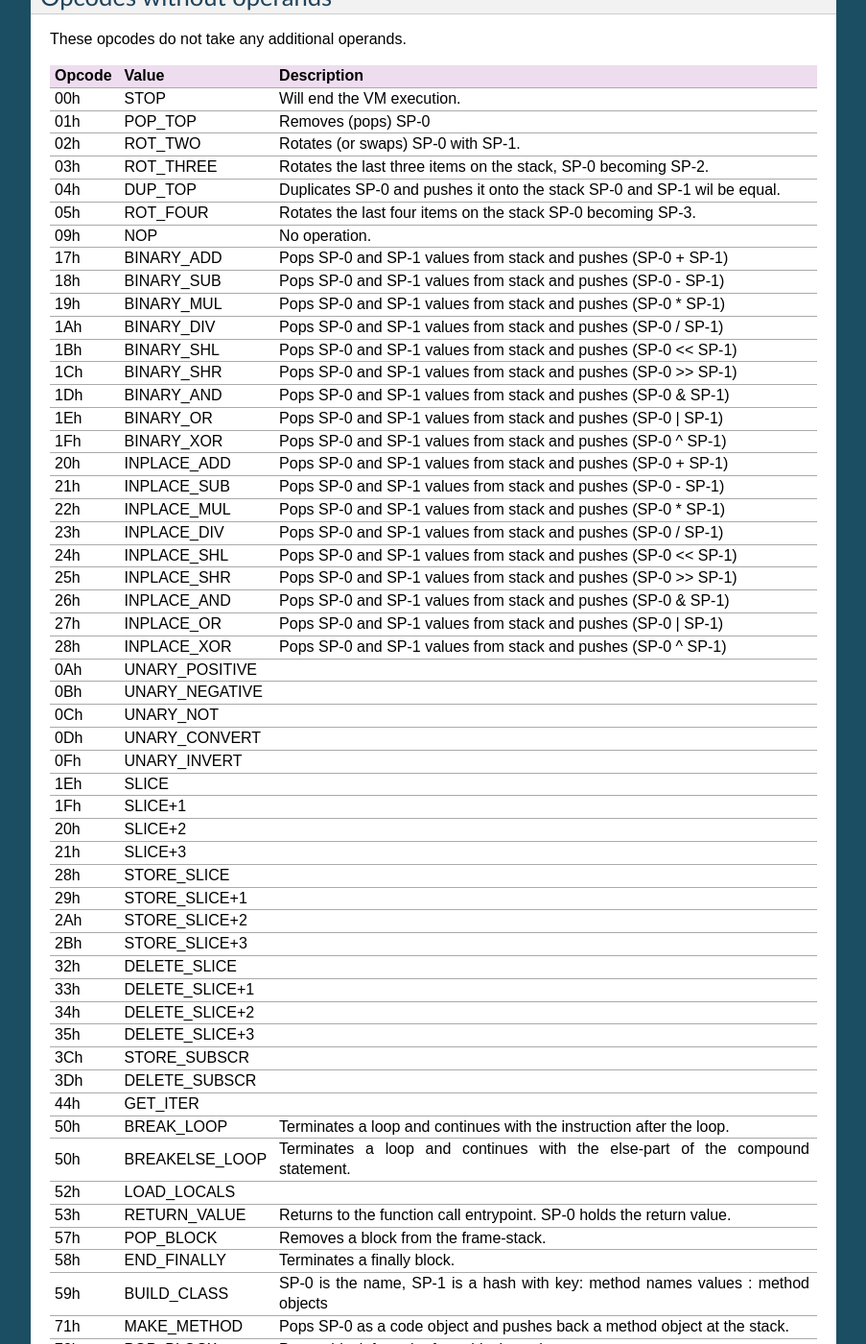
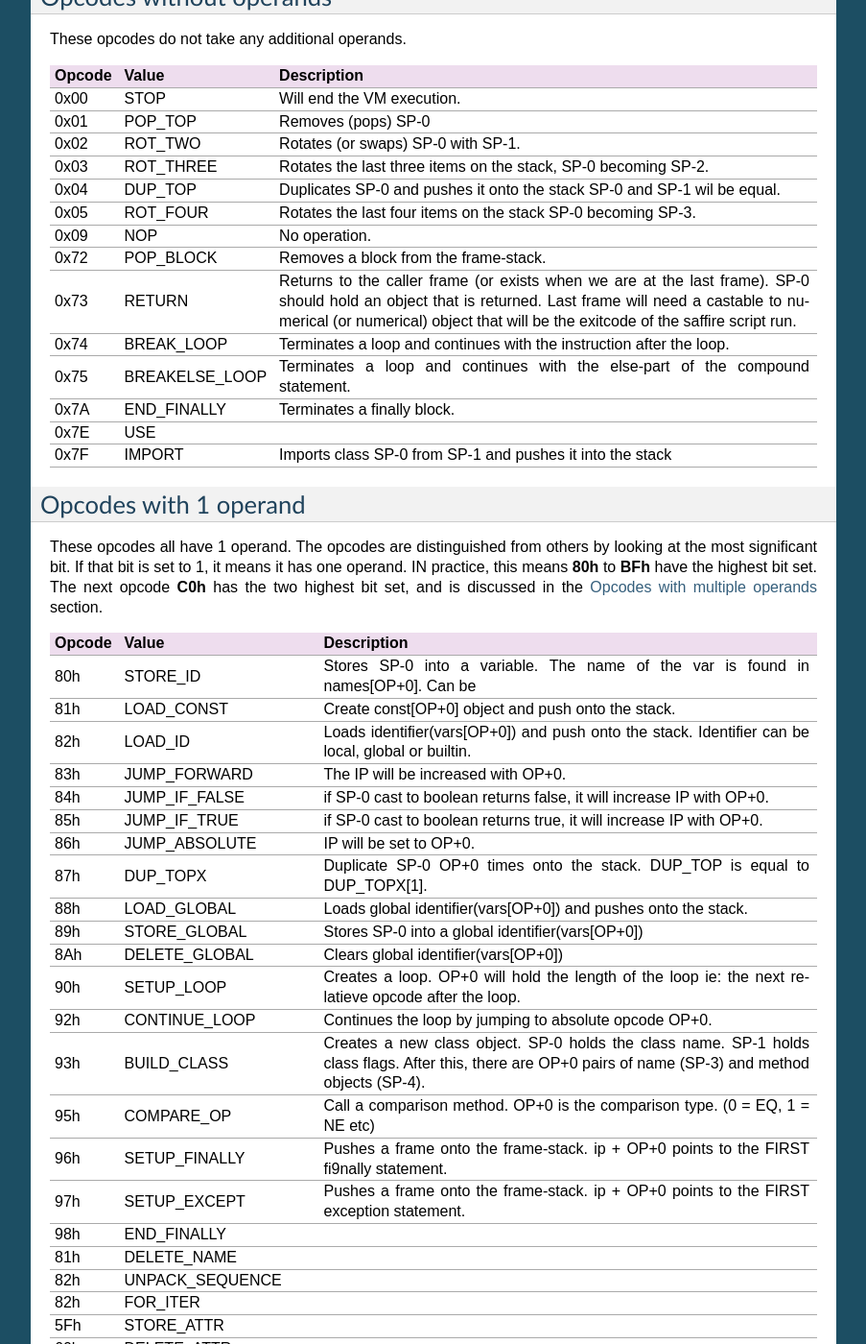
Before and after one commit to saffire/language-specification, a Sphinx documentation site: the page built from source/internals/opcodes.rst, in a window 1280 px wide and 1400 px high, scrolled down 898 px. Shown: the whole window at 96% size, without its empty margins (198-1101 px from the left). Built offline with Sphinx 7.4.7, drawn with Linux system fonts in a browser that asks for light colours; some of the changed text lies outside the part shown.

Commit message:
Added opcodes and tuples

```diff
--- a/source/internals/opcodes.rst
+++ b/source/internals/opcodes.rst
@@ -45,81 +45,26 @@ These opcodes do not take any additional operands.
 ======     ====================     ==========================================
 Opcode     Value                    Description
 ======     ====================     ==========================================
-00h        STOP                     Will end the VM execution.
+0x00       STOP                     Will end the VM execution.
 
-01h        POP_TOP                  Removes (pops) SP-0
-02h        ROT_TWO                  Rotates (or swaps) SP-0 with SP-1.
-03h        ROT_THREE                Rotates the last three items on the stack, SP-0 becoming SP-2.
-04h        DUP_TOP                  Duplicates SP-0 and pushes it onto the stack SP-0 and SP-1 wil be equal.
-05h        ROT_FOUR                 Rotates the last four items on the stack SP-0 becoming SP-3.
+0x01       POP_TOP                  Removes (pops) SP-0
+0x02       ROT_TWO                  Rotates (or swaps) SP-0 with SP-1.
+0x03       ROT_THREE                Rotates the last three items on the stack, SP-0 becoming SP-2.
+0x04       DUP_TOP                  Duplicates SP-0 and pushes it onto the stack SP-0 and SP-1 wil be equal.
+0x05       ROT_FOUR                 Rotates the last four items on the stack SP-0 becoming SP-3.
 
-09h        NOP                      No operation.
+0x09       NOP                      No operation.
 
-17h        BINARY_ADD               Pops SP-0 and SP-1 values from stack and pushes (SP-0 + SP-1)
-18h        BINARY_SUB               Pops SP-0 and SP-1 values from stack and pushes (SP-0 - SP-1)
-19h        BINARY_MUL               Pops SP-0 and SP-1 values from stack and pushes (SP-0 * SP-1)
-1Ah        BINARY_DIV               Pops SP-0 and SP-1 values from stack and pushes (SP-0 / SP-1)
-1Bh        BINARY_SHL               Pops SP-0 and SP-1 values from stack and pushes (SP-0 << SP-1)
-1Ch        BINARY_SHR               Pops SP-0 and SP-1 values from stack and pushes (SP-0 >> SP-1)
-1Dh        BINARY_AND               Pops SP-0 and SP-1 values from stack and pushes (SP-0 & SP-1)
-1Eh        BINARY_OR                Pops SP-0 and SP-1 values from stack and pushes (SP-0 | SP-1)
-1Fh        BINARY_XOR               Pops SP-0 and SP-1 values from stack and pushes (SP-0 ^ SP-1)
+0x72       POP_BLOCK                Removes a block from the frame-stack.
+0x73       RETURN                   Returns to the caller frame (or exists when we are at the last frame). SP-0 should
+                                    hold an object that is returned. Last frame will need a castable to numerical (or numerical) object that will be the exitcode of the saffire script run.
+0x74       BREAK_LOOP               Terminates a loop and continues with the instruction after the loop.
+0x75       BREAKELSE_LOOP           Terminates a loop and continues with the else-part of the compound statement.
 
-20h        INPLACE_ADD              Pops SP-0 and SP-1 values from stack and pushes (SP-0 + SP-1)
-21h        INPLACE_SUB              Pops SP-0 and SP-1 values from stack and pushes (SP-0 - SP-1)
-22h        INPLACE_MUL              Pops SP-0 and SP-1 values from stack and pushes (SP-0 * SP-1)
-23h        INPLACE_DIV              Pops SP-0 and SP-1 values from stack and pushes (SP-0 / SP-1)
-24h        INPLACE_SHL              Pops SP-0 and SP-1 values from stack and pushes (SP-0 << SP-1)
-25h        INPLACE_SHR              Pops SP-0 and SP-1 values from stack and pushes (SP-0 >> SP-1)
-26h        INPLACE_AND              Pops SP-0 and SP-1 values from stack and pushes (SP-0 & SP-1)
-27h        INPLACE_OR               Pops SP-0 and SP-1 values from stack and pushes (SP-0 | SP-1)
-28h        INPLACE_XOR              Pops SP-0 and SP-1 values from stack and pushes (SP-0 ^ SP-1)
-
-0Ah        UNARY_POSITIVE
-0Bh        UNARY_NEGATIVE
-0Ch        UNARY_NOT
-0Dh        UNARY_CONVERT
-0Fh        UNARY_INVERT
-
-1Eh        SLICE
-1Fh        SLICE+1
-20h        SLICE+2
-21h        SLICE+3
-28h        STORE_SLICE
-29h        STORE_SLICE+1
-2Ah        STORE_SLICE+2
-2Bh        STORE_SLICE+3
-32h        DELETE_SLICE
-33h        DELETE_SLICE+1
-34h        DELETE_SLICE+2
-35h        DELETE_SLICE+3
-
-3Ch        STORE_SUBSCR
-3Dh        DELETE_SUBSCR
-
-44h        GET_ITER
-50h        BREAK_LOOP               Terminates a loop and continues with the instruction after the loop.
-50h        BREAKELSE_LOOP           Terminates a loop and continues with the else-part of the compound statement.
-52h        LOAD_LOCALS
-53h        RETURN_VALUE             Returns to the function call entrypoint. SP-0 holds the return value.
-57h        POP_BLOCK                Removes a block from the frame-stack.
-58h        END_FINALLY              Terminates a finally block.
-59h        BUILD_CLASS              SP-0 is the name, SP-1 is a hash with key: method names  values : method objects
-
-71h        MAKE_METHOD              Pops SP-0 as a code object and pushes back a method object at the stack.
-72h        POP_BLOCK                Pops a block from the frameblock stack.
-73h        RETURN                   Returns to the caller frame (or exists when we are at the last frame). SP-0 should
-                                    hold an object that is returned. Last frame will need a castable to numerical (or numerical) object that will be the exitcode of the saffire script run.
-
-74h        BREAK_LOOP               Breaks from the last loop-block found on the framestack and continues after the loop.
-75h        BREAKELSE_LOOP           Breaks from the last loop-block found on the framestack and continues with the
-                                    loop "else" statement.
-7Eh        USE
-7Fh        IMPORT                   Imports class SP-0 from SP-1 and pushes it into the stack
+0x7A       END_FINALLY              Terminates a finally block.
+0x7E       USE
+0x7F       IMPORT                   Imports class SP-0 from SP-1 and pushes it into the stack
 ======     ====================     ==========================================
-
-.. attention::
-    "Inplace" functionality is not implemented. There is no difference between INPLACE_ADD and BINARY_ADD.
 
 
 
@@ -192,23 +137,31 @@ A4h        BUILD_SET                Same as BUILD_DATASTRUCTURE, except there is
 Opcodes with multiple operands
 ------------------------------
 
-For future reservations, opcodes with two or more operands are possible. They consist of having the highest bits set
-to 1. In effect this means that operands starting from **C0h** to **DFh** are reserved for opcodes with 2 operands
-(since these opcodes have the highest 2 bits set). Opcdoes **E0h** to **EFh** have the highest 3 bits set, so they are
-reserved for 3 operand opcodes. **F0h** to **FEh** are reserved for opcodes with 4 operands. Opcode **FFh** has
-special meaning and is discussed in the `Reserved opcodes`_ section.
+Opcodes with two or more operands are possible. They consist of having the highest bits set to 1. In effect this means
+that operands starting from **C0h** to **DFh** are reserved for opcodes with 2 operands (since these opcodes have the
+highest 2 bits set). Opcdoes **E0h** to **EFh** have the highest 3 bits set, so they are reserved for 3 operand opcodes.
+**F0h** to **FEh** are reserved for opcodes with 4 operands. Opcode **FFh** has special meaning and is discussed in
+the `Reserved opcodes`_ section.
 
 ======     ====================     ==========================================
 Opcode     Value                    Description
 ======     ====================     ==========================================
-C0h        CALL_METHOD              Calls method OP+0 SP+0 from object SP+1 with OP+1 args starting from SP+2.
-C1h        CALL_METHOD_VARAGS
+C1h        SETUP_ELSE_LOOP          OP+0 points to the end of the while-loop, while OP+1 points to the start of the
+                                    else loop.
+C2h        BUILD_ATTRIB             OP+0 defines the type of the attribute (constant, property or attribute), OP+1 is
+                                    the number of arguments (in case the attribute is a method)
 ======     ====================     ==========================================
+
+======     ====================     ==========================================
+Opcode     Value                    Description
+======     ====================     ==========================================
+0xE0       SETUP_EXCEPT             OP+0, OP+1 OP+2
+======     ====================     ==========================================
+
 
 ==========      ==============================================================
 Opcodes         Description
 ==========      ==============================================================
-E0h to EFh      3 operand codes (reserved for future use)
 F0h to FEh      4 operand codes (reserved for future use)
 ==========      ==============================================================
 
```
Also changed, not shown: other parts of source/internals/opcodes.rst (+51 -0 lines), source/internals/index.rst (+7 -5 lines), source/language/data-structures.rst (+76 -3 lines).
